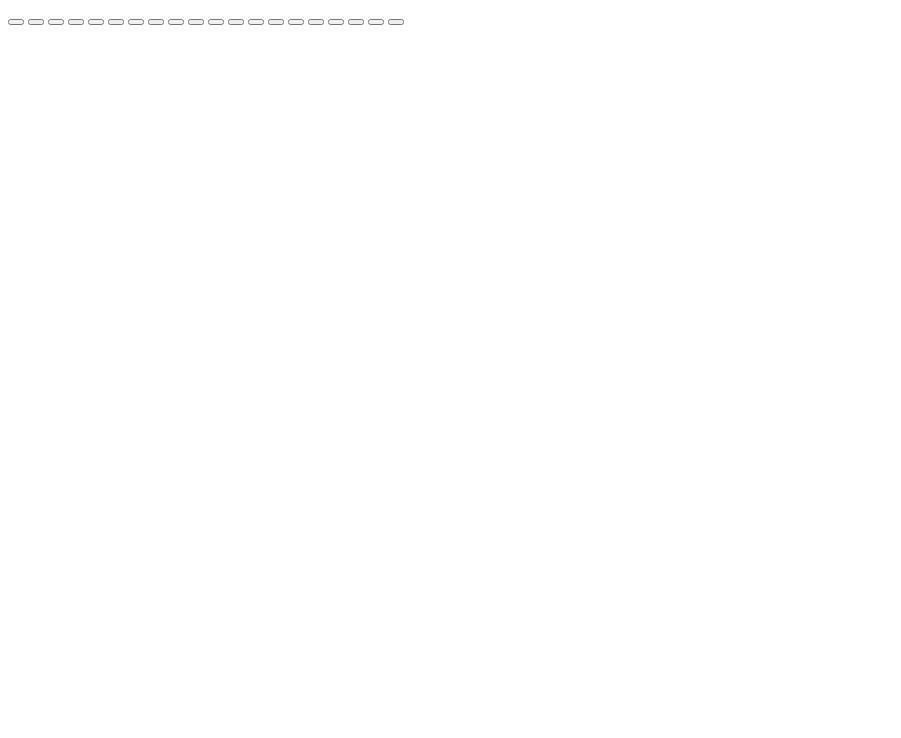
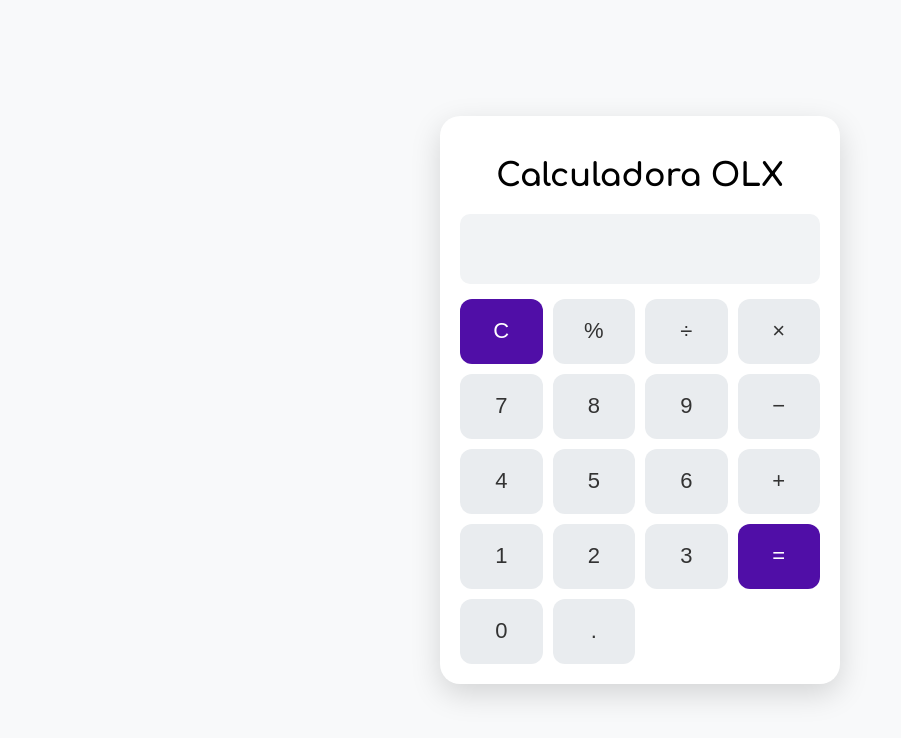
Before and after one commit to Anajaraa/calculadoraJS, a plain HTML site: page index.html in a window 1280 px wide. Shown: the whole page, without its empty margins (0-901 px from the left). Drawn offline with Linux system fonts and the light colour scheme; a web font is replaced by a local one.

```diff
--- a/index.html
+++ b/index.html
@@ -2,29 +2,43 @@
 <html lang="pt">
 <head>
     <meta charset="UTF-8">
-    <meta name="viewport" content="width= , initial-scale=1.0">
-    <title>Calculadora JS</title>
+    <meta name="viewport" content="width=device-width, initial-scale=1.0">
+    <title>Calculadora</title>
+    <link rel="stylesheet" href="style.css">
+    <style>
+        @import url('https://fonts.googleapis.com/css2?family=Comfortaa:wght@300..700&family=Dosis&family=Major+Mono+Display&family=Manrope:wght@200..800&family=Montserrat:ital,wght@0,100..900;1,100..900&family=Playwrite+VN&family=Rajdhani:wght@300;400;500;600;700&family=Sacramento&family=Tenor+Sans&family=Ysabeau+SC:wght@1..1000&display=swap');
+        </style>
 </head>
 <body>
-    <button></button>
-    <button></button>
-    <button></button>
-    <button></button>
-    <button></button>
-    <button></button>
-    <button></button>
-    <button></button>
-    <button></button>
-    <button></button>
-    <button></button>
-    <button></button>
-    <button></button>
-    <button></button>
-    <button></button>
-    <button></button>
-    <button></button>
-    <button></button>
-    <button></button>
-    <button></button>
+
+    <div class="calculadora">
+        <h1 style="font-family: 'Comfortaa', cursive;">Calculadora OLX</h1>
+        <input type="text" id="display" disabled>
+        <div class="botoes">
+            <button class="especial" onclick="limpar()">C</button>
+            <button onclick="adicionar('%')">%</button>
+            <button onclick="adicionar('/')">÷</button>
+            <button onclick="adicionar('*')">×</button>
+
+            <button onclick="adicionar('7')">7</button>
+            <button onclick="adicionar('8')">8</button>
+            <button onclick="adicionar('9')">9</button>
+            <button onclick="adicionar('-')">−</button>
+
+            <button onclick="adicionar('4')">4</button>
+            <button onclick="adicionar('5')">5</button>
+            <button onclick="adicionar('6')">6</button>
+            <button onclick="adicionar('+')">+</button>
+
+            <button onclick="adicionar('1')">1</button>
+            <button onclick="adicionar('2')">2</button>
+            <button onclick="adicionar('3')">3</button>
+            <button class="especial" onclick="calcular()">=</button>
+
+            <button onclick="adicionar('0')">0</button>
+            <button onclick="adicionarPonto()">.</button>
+        </div>
+    </div>
+    <script src="script.js"></script>
 </body>
 </html>
--- a/script.js
+++ b/script.js
@@ -1,39 +1,41 @@
-//Criar uma função calc que recebe um valor
-//Usar a função parseInt para transformar o valor do campo em número
-//Usar os operadores matemáticos para realizar as operações
-//Usar a função eval para processar a sentença matemática
+//  variáveis
+let display = document.getElementById("display");
+let equacao = "";
 
-
-
-//Lógica do cálculo
-function calcular(a, b, operacao) {
-    let resultado;
-    switch (operacao) {
-        case "+":
-            resultado = a + b;
-            break;
-        case "-":
-            resultado = a - b;
-            break;
-        case "*":
-            resultado = a * b;
-            break;
-        case "/":
-            resultado = a / b;
-            break;
-        default:
-            resultado = null;
-    }
-    return resultado;
-
+//  display
+function adicionar(valor) {
+    equacao += valor;
+    display.value = equacao;
 }
 
-// display
+// equação
+function calcular() {
+    try {
+        equacao = eval(equacao);
+        display.value = equacao;
+    } catch (erro) {
+        display.value = "Erro";
+    }
+}
 
+// limpa
+function limpar() {
+    equacao = "";
+    display.value = "";
+}
 
-// limpeza do display
+//  porcentagem
+function adicionarPorcentagem() {
+    equacao = eval(equacao) / 100;
+    display.value = equacao;
+}
 
-
-//reset
-
-//cálculo
+//  ponto decimal corretamente
+function adicionarPonto() {
+    if (equacao === "" || equacao.slice(-1).match(/[+\-*/%]/)) {
+        equacao += "0.";
+    } else if (!equacao.includes(".")) {
+        equacao += ".";
+    }
+    display.value = equacao;
+}
--- a/style.css
+++ b/style.css
@@ -0,0 +1,71 @@
+
+@import url('https://fonts.googleapis.com/css2?family=Manrope:wght@200..800&display=swap');
+
+body {
+    display: flex;
+    justify-content: center;
+    align-items: center;
+    height: 100vh;
+    background-color: #f8f9fa;
+    font-family: "Manrope", sans-serif;
+    margin: 0;
+}
+
+.calculadora {
+    width: 360px;
+    background-color: #ffffff;
+    padding: 20px;
+    border-radius: 20px;
+    box-shadow: 0px 10px 30px rgba(0, 0, 0, 0.15);
+    text-align: center;
+}
+
+#display {
+    width: 100%;
+    height: 70px;
+    font-size: 28px;
+    text-align: right;
+    padding: 10px;
+    border: none;
+    border-radius: 10px;
+    background-color: #f1f3f5;
+    color: #333;
+    outline: none;
+    font-weight: bold;
+    box-sizing: border-box;
+    overflow: hidden;
+    white-space: nowrap;
+}
+
+.botoes {
+    display: grid;
+    grid-template-columns: repeat(4, 1fr);
+    gap: 10px;
+    margin-top: 15px;
+}
+
+button {
+    width: 100%;
+    height: 65px;
+    font-size: 22px;
+
+    border: none;
+    border-radius: 12px;
+    cursor: pointer;
+    background-color: #e9ecef;
+    color: #333;
+    transition: all 0.2s ease-in-out;
+}
+
+button:hover {
+    background-color: #dee2e6;
+}
+
+button.especial {
+    background-color: #500ea7;
+    color: #fff;
+}
+
+button.especial:hover {
+    background-color: #7a36e9;
+}
```
